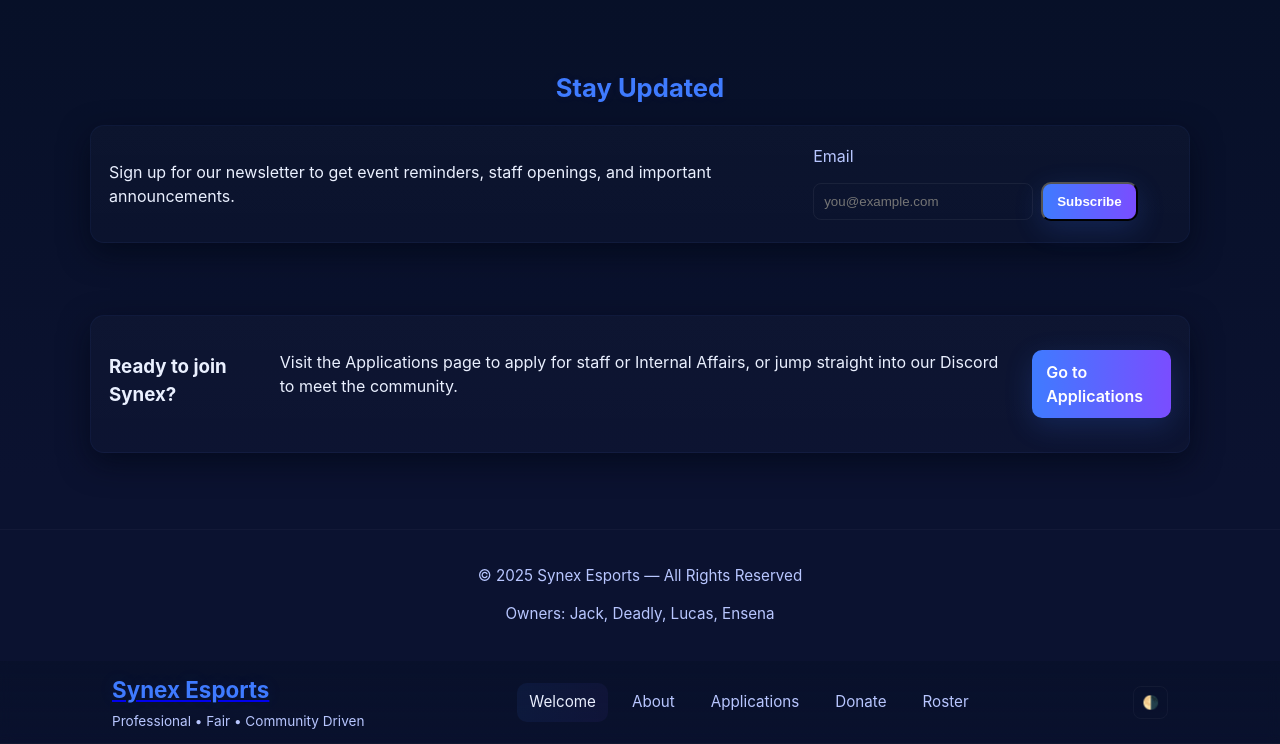
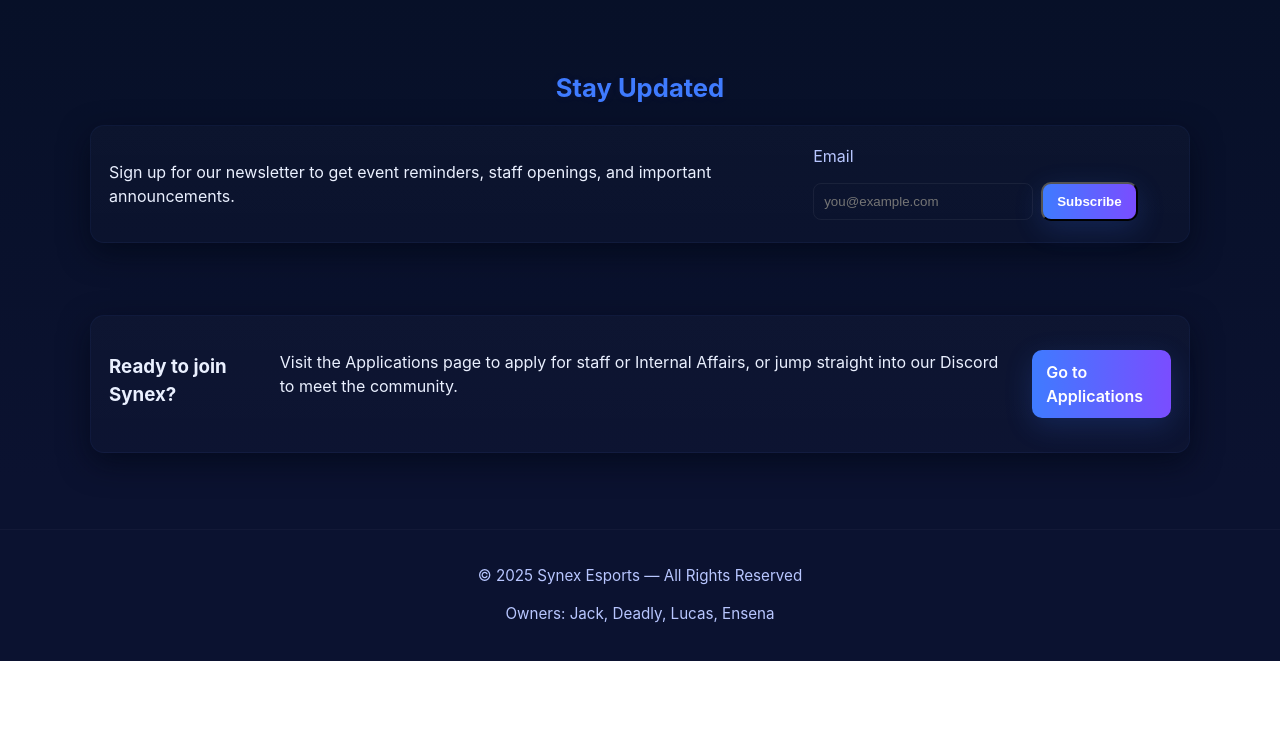
Before and after one commit to p3lse/synex-website, a plain HTML site: page index.html in a window 1280 px wide. Shown: the part 801-1545 px from the top of the page. After the commit the page ends 1462 px from the top, so only its background shows below. Drawn offline with Linux system fonts and the light colour scheme.

Commit message:
Update script

```diff
--- a/index.html
+++ b/index.html
@@ -105,25 +105,3 @@
   <script src="script.js" defer></script>
 </body>
 </html>
-<header class="site-header" role="banner">
-  <div class="header-inner">
-    <div class="brand">
-      <a href="index.html" class="brand-title-link"><h1 class="brand-title">Synex Esports</h1></a>
-      <p class="brand-sub">Professional • Fair • Community Driven</p>
-    </div>
-
-    <nav class="top-nav" role="navigation" aria-label="Primary">
-      <ul>
-        <li><a href="index.html">Welcome</a></li>
-        <li><a href="about.html">About</a></li>
-        <li><a href="apps.html">Applications</a></li>
-        <li><a href="donate.html">Donate</a></li>
-        <li><a href="roster.html">Roster</a></li>
-      </ul>
-    </nav>
-
-    <div class="header-actions">
-      <button id="themeToggle" aria-label="Toggle theme">🌗</button>
-    </div>
-  </div>
-</header>
```
